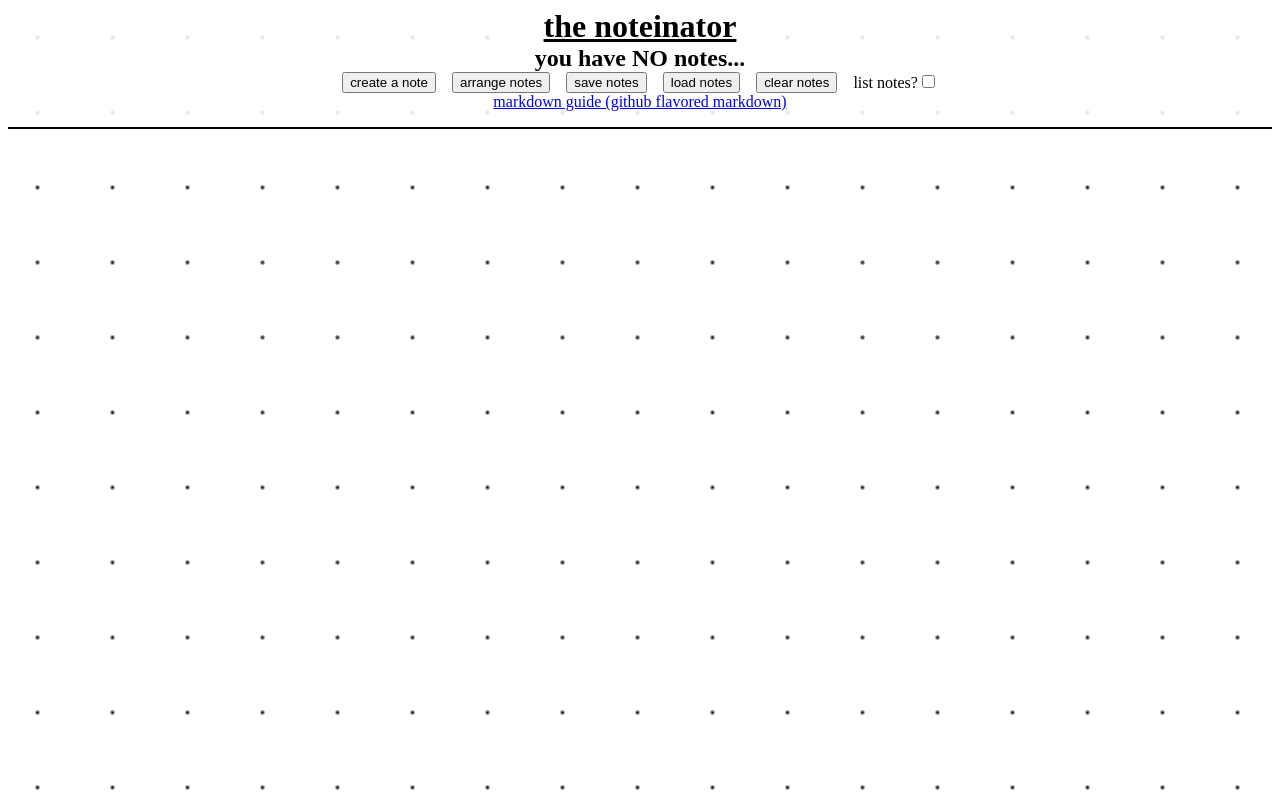
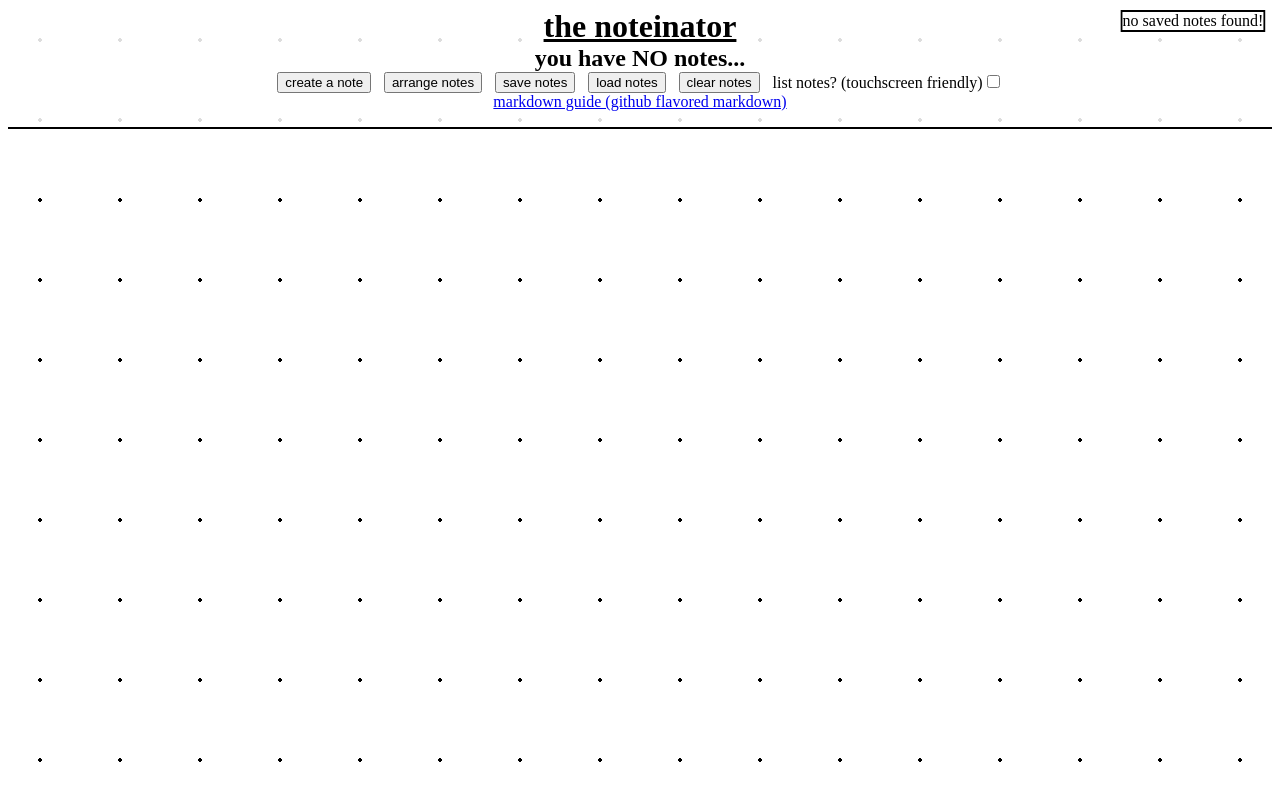
Before and after one commit to staten-island-tech/vue-reactivity-whydoesthecodenotwork, a Vue app in the folder timer/: page / in a window 1280 px wide. Built offline with nearby package versions, Linux system fonts and the light colour scheme.

Commit message:
notifs
i stole this from vue docs

```diff
--- a/timer/src/App.vue
+++ b/timer/src/App.vue
@@ -9,8 +9,12 @@ import { RouterView } from "vue-router";
 
 <style>
 body {
-    background: radial-gradient(circle at center, #000000 0px, transparent 3px);
-    background-size: 75px 75px;
+    /* background: radial-gradient(circle at 1px 1px, #000000 1px, transparent 0), radial-gradient(circle at 1px 1px, #000000 1px, transparent 0);
+    background-size: 80px 80px;
+    background-position: 0px 0px, 40px 40px; */
+    background: radial-gradient(circle at center, #000000 2px, transparent 0);
+    background-size: 80px 80px;
+    background-position: 0px 0px;
 }
 </style>
 
--- a/timer/src/components/Note.vue
+++ b/timer/src/components/Note.vue
@@ -52,8 +52,8 @@ marked.use({ gfm: true, breaks: true });
 import DOMPurify from "dompurify";
 
 const props = defineProps({
-    Note: "Object",
-    Position: "Boolean",
+    Note: Object,
+    Position: String,
 });
 
 // explode: delete note, yeehaw: disable selecting (used when dragging)
--- /dev/null
+++ b/timer/src/components/Notification.vue
@@ -0,0 +1,20 @@
+<template>
+    <output>{{ Message }}</output>
+</template>
+
+<script setup>
+const props = defineProps({
+    Message: String,
+});
+</script>
+
+<style scoped>
+output {
+    border: solid black 2px;
+    background-color: #fff;
+    width: max-content;
+    /* width: -moz-fit-content; */
+    text-align: right;
+    padding: 5%;
+}
+</style>
--- a/timer/src/views/Main.vue
+++ b/timer/src/views/Main.vue
@@ -1,13 +1,16 @@
 <script setup>
 import Note from "../components/Note.vue";
+import Notification from "../components/Notification.vue";
 import { storeToRefs } from "pinia";
 import { useNotes } from "@/stores/notes.js";
-import { ref, onMounted } from "vue";
+import { ref, onMounted, watch } from "vue";
 
 const pos = ref();
 
 const notes = useNotes();
 const { noteList, helpfulLength } = storeToRefs(notes);
+
+const notifications = ref([]);
 
 function explode(note) {
     // because explosions change index so you can't just save an index inside note object and be done with it
@@ -69,25 +72,46 @@ function storageAvailable(type) {
     }
 }
 
+function addNotification(msg) {
+    // make a "unique" key
+    notifications.value.push([msg, `${Date.now()};${notifications.value.length}`]);
+    clearNotification();
+}
+
+function clearNotification() {
+    setTimeout(() => {
+        notifications.value.splice(0, 1);
+    }, 5000);
+}
+
 function save() {
-    if (storageAvailable("localStorage")) {
-        localStorage.setItem("notes", JSON.stringify(noteList.value));
+    if (!storageAvailable("localStorage")) {
+        addNotification(`❌ your browser does NOT support saving notes :(`);
+        return;
     }
+    localStorage.setItem("notes", JSON.stringify(noteList.value));
+    addNotification(`saved ${noteList.value.length} note${noteList.value.length === 1 ? "" : "s"}`);
 }
 
 function load() {
-    if (storageAvailable("localStorage")) {
-        if (localStorage.getItem("notes")) {
-            // load saved notes
-            const loadNotes = Array.from(JSON.parse(localStorage.getItem("notes")));
-            notes.set(loadNotes);
-        }
+    if (!storageAvailable("localStorage")) {
+        addNotification(`❌ your browser does NOT support saving notes :(`);
+        return;
     }
+    if (!localStorage.getItem("notes")) {
+        addNotification(`no saved notes found!`);
+        return;
+    }
+    // load saved notes
+    const loadNotes = Array.from(JSON.parse(localStorage.getItem("notes")));
+    notes.set(loadNotes);
+    addNotification(`loaded ${loadNotes.length} note${loadNotes.length === 1 ? "" : "s"}`);
 }
 
 function clear() {
     if (window.confirm("do you REALLY want to clear all your notes?")) {
         notes.set([]);
+        addNotification(`cleared notes`);
     }
 }
 
@@ -114,7 +138,7 @@ onMounted(() => {
                 <button @click="save">save notes</button>
                 <button @click="load">load notes</button>
                 <button @click="clear">clear notes</button>
-                <label>list notes?<input type="checkbox" v-model="pos" /></label>
+                <label>list notes? (touchscreen friendly)<input type="checkbox" v-model="pos" /></label>
             </div>
             <a
                 href="https://docs.github.com/en/get-started/writing-on-github/getting-started-with-writing-and-formatting-on-github/basic-writing-and-formatting-syntax"
@@ -133,6 +157,11 @@ onMounted(() => {
                 :Position="pos ? 'static' : 'absolute'"
                 @spotlight="notes.spotlight"
             />
+        </div>
+        <div id="notifications">
+            <TransitionGroup name="notifications">
+                <Notification v-for="notification in notifications" :Message="notification[0]" :key="notification[1]"></Notification>
+            </TransitionGroup>
         </div>
     </div>
 </template>
@@ -166,6 +195,40 @@ h1 {
 
 #inputs {
     display: flex;
-    gap: 1rem;
+    justify-content: space-around;
+    gap: 1vw;
+}
+
+#notifications {
+    position: fixed;
+    top: 10px;
+    right: 10px;
+    margin-left: 10px;
+    display: flex;
+    flex-direction: column;
+    align-items: flex-end;
+    gap: 0.5rem;
+}
+
+.notifications-item {
+    transform-origin: top right;
+    position: relative;
+    display: block;
+}
+
+.notifications-move,
+.notifications-enter-active,
+.notifications-leave-active {
+    transition: all 0.2s ease-out;
+}
+
+.notifications-enter-from,
+.notifications-leave-to {
+    transform: translateX(10px);
+    opacity: 0;
+}
+
+.notifications-leave-active {
+    position: absolute;
 }
 </style>
```
